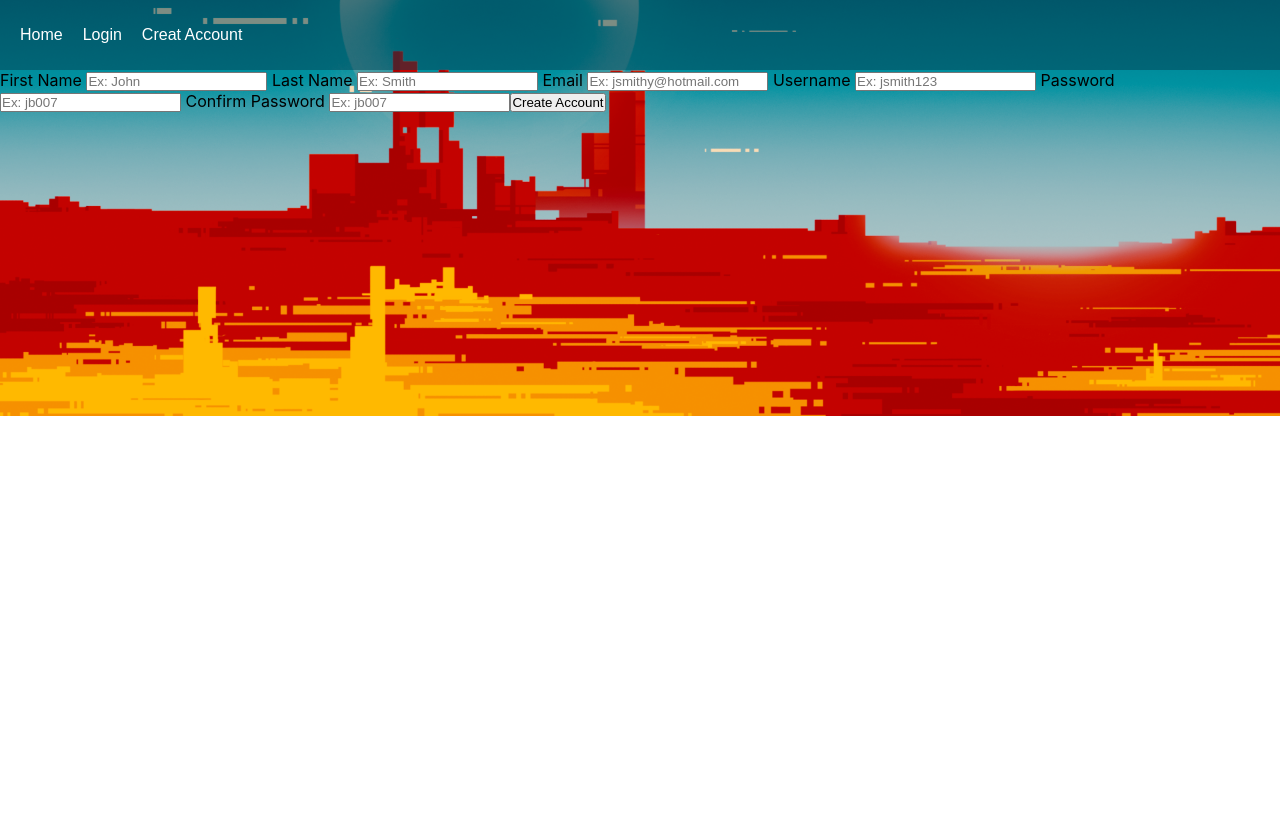
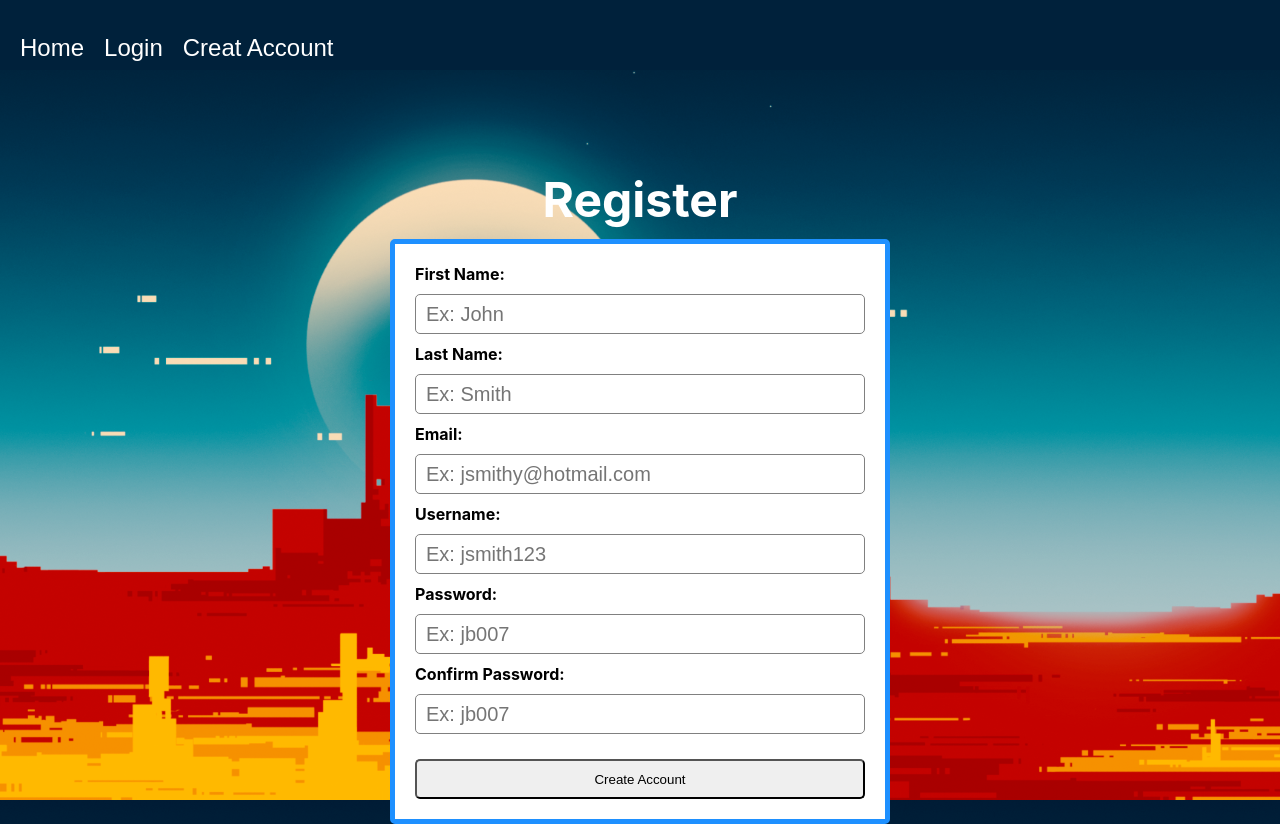
Before and after one commit to amimbs/react-weather-app-client, a React (Create React App) app: page /Register in a window 1280 px wide. Before the commit the page ends 800 px from the top, so only its background shows below. Built offline with nearby package versions, Linux system fonts and the light colour scheme.

Commit message:
styled home page and registration pages. Fixed the forecast componet to correctly show days and times

```diff
--- a/src/App.css
+++ b/src/App.css
@@ -26,14 +26,17 @@
   /* CSS for other than iOS devices */
 }
 
-body {
-  background: url('./assets/barren_by_josegoncalo_de24e2u.png') no-repeat center center/cover;
+body, html {
   display: block;
   align-content: center;
   min-height: 100%;
-  height: auto;
+  height: 100%;
   top: 0;
   left: 0;
+}
+
+body {
+  background: url('./assets/barren_by_josegoncalo_de24e2u.png') center center/cover;
 }
 
 .box-shadow {
@@ -85,18 +88,16 @@ h1{
 .navbar {
   width: 100%;
   height: 70px;
-  background-color: rgba(2, 64, 83, 0.5) ;
+  background-color: rgba(0, 33, 59) ;
   display: flex;
   align-items: center;
 }
 
 .navbar a {
+  margin-top: 25px;
   margin-left: 20px;
   text-decoration: none;
+  font-size: 1.5rem;
   color: white;
   font-family: Arial, Helvetica, sans-serif;
 }
-
-span{
-  color: red
-}
--- a/src/components/CurrentForecast.jsx
+++ b/src/components/CurrentForecast.jsx
@@ -1,27 +1,25 @@
+import moment from "moment";
 import React from "react";
 import styled from "styled-components";
-// import image from "../assets/dusty.jpg"
 import image from "../assets/city.bmp"
+// import { getHumanDay } from "./FiveDay";
 
 
 
 export default function CurrentForecast({ current }) {
-    const precipitation = current.current.precip_in;
-    console.log(current.location.localtime)
-    let apidate = new Date(current.location.localtime)
-    let computerDate = apidate.getTime()/1000
-    console.log(computerDate)
-    let humanDate = new Date(computerDate * 1000);
-    let readableDate = humanDate.toLocaleString([], {year: 'numeric', month: 'numeric', day: 'numeric', hour: '2-digit', minute: '2-digit'});;
+    const precipitation = current.rain && current.rain['1h'] ? (current.rain['1h'] / 25.4) : 0;
+    const date = moment.unix(current.dt)
+    const readableDate = date.format('dddd MMMM Do YYYY')
+
 
     const formatPrecip = () => {
 
         if (precipitation === 0) {
-            return '0 in';
+            return '0 in'
         } else if (precipitation < 1) {
-            return '< 1 in';
+            return '< 1 in'
         } else {
-            return precipitation.toFixed() + 'in';
+            return precipitation.toFixed() + 'in'
         };
     };
 
@@ -29,22 +27,19 @@ export default function CurrentForecast({ current }) {
     return (
         <StyledCurrentForecast>
             <div className="current-forecast box-shadow">
-
-                <img src={current.current.condition.icon} alt="icon" />
-
-                <h1>{current.current.temp_f.toFixed()}°F</h1>
+                <img src={`https://openweathermap.org/img/wn/${current.weather[0].icon}@2x.png`} alt="icon" />
+                <h1>{current.main.temp.toFixed()}°F</h1>
+                <h4>{current.weather[0].description}</h4>
 
                 <div className="content">
                     <h5>
                         Precipitation Volumn: {formatPrecip()}
                     </h5>
-
                     <h5>
-                        Wind Speed: {current.current.wind_mph.toFixed()} MPH
+                        Wind Speed: {current.wind.speed.toFixed()} MPH
                     </h5>
-
                     <h5>
-                        Humidity: {current.current.humidity}%
+                        Humidity: {current.main.humidity}%
                     </h5>
 
                 </div>
@@ -52,19 +47,19 @@ export default function CurrentForecast({ current }) {
 
             <div className="location box-shadow">
                 <h2>
-                    {current.location.name}
+                    {current.name}
                 </h2>
                 <h3>
-                    {current.location.region}
+                    {current.sys.country}
                 </h3>
+                <img src={image} alt="city" />
                 <h4>
-                    {current.location.country}
+                    {readableDate}
                 </h4>
-
-                <img src={image} alt="city" />
-
                 <h5>
-                    {readableDate}
+                    Lat: {current.coord.lat}
+                    <br/>
+                    Lon: {current.coord.lon}
                 </h5>
             </div>
 
@@ -94,7 +89,13 @@ const StyledCurrentForecast = styled.div`
 
         h1 {
             font-size: 2rem;
-            margin-bottom: 30px
+            margin-bottom: 10px
+        }
+
+        h4 {
+            text-align: center;
+            font-size: 1rem;
+            margin-bottom: 10px;
         }
 
         .content {
@@ -121,15 +122,14 @@ const StyledCurrentForecast = styled.div`
             margin-bottom: 10px;
         }
         h4 {
-            text-align: right;
+            text-align: center;
             font-size: 1rem;
             margin-bottom: 10px;
             font-weight: 500;
         }
         h5 {
             text-align: center;
-            font-size: 1rem;
-            margin-bottom: 10px;
+            font-size: .95rem;
             font-weight: 500;
         }
         img {
--- a/src/components/FiveDay.jsx
+++ b/src/components/FiveDay.jsx
@@ -27,19 +27,18 @@ export function getHumanDay(date) {
 }
 
 export default function FiveDay({ fiveDay }) {
-    // let day1 = fiveDay.list.slice(0, 8).map(dayMapper);
-    let day2 = fiveDay.list.slice(1, 9).map(dayMapper);
-    let day3 = fiveDay.list.slice(9, 17).map(dayMapper);
-    let day4 = fiveDay.list.slice(17, 25).map(dayMapper);
-    let day5 = fiveDay.list.slice(25, 33).map(dayMapper);
-    let day6 = fiveDay.list.slice(33, 40).map(dayMapper);
+    let day2 = fiveDay.list.slice(0, 8).map(dayMapper);
+    let day3 = fiveDay.list.slice(8, 16).map(dayMapper);
+    let day4 = fiveDay.list.slice(16, 24).map(dayMapper);
+    let day5 = fiveDay.list.slice(24, 32).map(dayMapper);
+    let day6 = fiveDay.list.slice(32, 40).map(dayMapper);
 
     // this is the indiviual day
     return (
         <div>
 
             <div className="weatherwindows" >
-                <h2 className="weekDay">{getHumanDay(fiveDay.list[1].dt_txt)}</h2>
+                <h2 className="weekDay">{getHumanDay(fiveDay.list[0].dt_txt)}</h2>
                 <div className="day">
                     {day2}
                 </div>
@@ -53,21 +52,21 @@ export default function FiveDay({ fiveDay }) {
             </div>
 
             <div className="weatherwindows" >
-                <h2 className="weekDay">{getHumanDay(fiveDay.list[17].dt_txt)}</h2>
+                <h2 className="weekDay">{getHumanDay(fiveDay.list[16].dt_txt)}</h2>
                 <div className="day">
                     {day4}
                 </div>
             </div>
 
             <div className="weatherwindows" >
-                <h2 className="weekDay">{getHumanDay(fiveDay.list[25].dt_txt)}</h2>
+                <h2 className="weekDay">{getHumanDay(fiveDay.list[24].dt_txt)}</h2>
                 <div className="day">
                     {day5}
                 </div>
             </div>
 
             <div className="weatherwindows" >
-                <h2 className="weekDay">{getHumanDay(fiveDay.list[33].dt_txt)}</h2>
+                <h2 className="weekDay">{getHumanDay(fiveDay.list[32].dt_txt)}</h2>
                 <div className="day">
                     {day6}
                 </div>
--- a/src/components/Home.jsx
+++ b/src/components/Home.jsx
@@ -4,8 +4,9 @@ import { useState } from 'react';
 import SearchBar from './SearchBar'
 import 'react-toastify/dist/ReactToastify.css';
 import apiRequest from '../hooks/apiRequest';
-// import CurrentForecast from './CurrentForecast';
-import CurrentForecast2 from './CurrentForecast';
+import CurrentForecast from './CurrentForecast';
+import styled from 'styled-components';
+import image from '../assets/barren_by_josegoncalo_de24e2u.png'
 
 import FiveDay from './FiveDay';
 
@@ -13,12 +14,11 @@ export default function Home() {
     const [queryResult, setQueryResult] = useState('Atlanta')
 
     const { fiveDay, current, loading } = apiRequest(queryResult)
-    console.log(queryResult)
 
     const bodyDiv = Object.keys(fiveDay, current).length !== 0 && (
         // there has to be a wrapper here because react can only return a single url element
         <>
-            <CurrentForecast2 current={current} />
+            <CurrentForecast current={current} />
             <h2 style={{ margin: "50px 0" }} className="forecast">Forecast</h2>
             <FiveDay fiveDay={fiveDay} />
         </>
@@ -27,10 +27,19 @@ export default function Home() {
     const loadingDiv = <div className="loadingDiv">Loading . . .</div>
 
     return (
-        <div className="App">
-            <h1 style={{ margin: "30px 0px" }}>Weather APP</h1>
-            <SearchBar setQueryResult={setQueryResult} />
-            {loading ? loadingDiv : bodyDiv}
-        </div>
+        <StyledHome>
+            <div className="App">
+                <h1 style={{ margin: "30px 0px" }}>Weather APP</h1>
+                <SearchBar setQueryResult={setQueryResult} />
+                {loading ? loadingDiv : bodyDiv}
+            </div>
+        </StyledHome>
     );
 }
+
+const StyledHome = styled.div`
+    {
+        background: url(${image}) no-repeat center center/cover;
+        height: 100%
+    }
+`
--- a/src/components/Login.jsx
+++ b/src/components/Login.jsx
@@ -1,6 +1,7 @@
 import React, { useState } from "react";
 import axios from "axios";
 import { toast } from "react-toastify";
+import styled from 'styled-components'
 
 export default function Login() {
     const [userName, setUserName] = useState('');
@@ -24,11 +25,12 @@ export default function Login() {
     };
 
     return (
+        <StyledLogin>
             <div className="Login">
-
                 <h1>Login</h1>
 
-            <div>
+                <div className='loginForm'>
+                <label> Username: </label>
                     <input
                         type="text"
                         placeholder="Username"
@@ -36,6 +38,7 @@ export default function Login() {
                         onChange={(e) => { setUserName(e.target.value) }}>
                     </input>
 
+                    <label> Password: </label>
                     <input
                         type="password"
                         placeholder="Password"
@@ -47,5 +50,56 @@ export default function Login() {
                 </div>
 
             </div>
+        </StyledLogin>
     );
 };
+
+const StyledLogin = styled.div`
+    .Login {
+        display: flex;
+        flex-direction: column;
+        align-items: center;
+        justify-content: center;
+        margin-top: 100px;
+    }
+
+    .Login h1 {
+        margin-bottom: 10px;
+    }
+
+    .loginForm {
+        display: flex;
+        flex-direction: column;
+        width: 500px;
+        height: auto;
+        padding: 20px;
+        border: 5px solid dodgerblue;
+        border-radius: 5px;
+        background-color: white
+    }
+
+    .loginForm label {
+        font-weight: bold;
+    }
+
+    .loginForm input {
+        height: 40px;
+        margin-top: 10px;
+        margin-bottom: 10px;
+        border: 1px solid grey;
+        border-radius: 5px;
+        padding-left: 10px;
+        font-size: 20px;
+    }
+
+    .loginForm button {
+        margin-top: 15px;
+        height: 40px;
+        border-radius: 5px;
+    }
+
+    .loginForm button:hover {
+        cursor: pointer;
+        background-color: #d6d6d6;
+    }
+`
--- a/src/components/Register.jsx
+++ b/src/components/Register.jsx
@@ -2,8 +2,10 @@ import React from 'react';
 import { Formik, Form, Field, ErrorMessage } from 'formik';
 import * as Yup from 'yup';
 import axios from 'axios';
+import styled from "styled-components";
 
-function Register() {
+
+export default function Register() {
 
   const initialValues = {
     firstName: "",
@@ -62,53 +64,55 @@ function Register() {
   }
 
   return (
-
-    <div className="register">
+    <StyledRegister>
+      <div className="Register">
+        <h1 className="">Register</h1>
+        <div className="db"></div>
         <Formik initialValues={initialValues} onSubmit={onSubmit} validationSchema={validationSchema}>
           <Form className="formContainer">
-          <label> First Name </label>
+            <label> First Name: </label>
             <ErrorMessage name="firstName" component="span" />
             <Field
-            id="inputFirstName"
+              id="inputField"
               name="firstName"
               placeholder="Ex: John" />
 
-          <label> Last Name </label>
+            <label> Last Name: </label>
             <ErrorMessage name="lastName" component="span" />
             <Field
-            id="inputLastName"
+              id="inputField"
               name="lastName"
               placeholder="Ex: Smith" />
 
-          <label> Email </label>
+            <label> Email: </label>
             <ErrorMessage name="email" component="span" />
             <Field
-            id="inputEmail"
+              id="inputField"
               name="email"
               placeholder="Ex: jsmithy@hotmail.com" />
 
-          <label> Username </label>
+            <label> Username: </label>
             <ErrorMessage name="userName" component="span" />
             <Field
-            id="inputUserName"
+              id="inputField"
               name="userName"
               placeholder="Ex: jsmith123" />
 
-          <label> Password </label>
+            <label> Password: </label>
             <ErrorMessage name="password" component="span" />
             <Field
               autoComplete="off"
               type="password"
-            id="inputPassword"
+              id="inputField"
               name="password"
               placeholder="Ex: jb007" />
 
-          <label> Confirm Password </label>
+            <label> Confirm Password: </label>
             <ErrorMessage name="confirmPassword" component="span" />
             <Field
               autoComplete="off"
               type="password"
-            id="inputConfirmPassword"
+              id="inputField"
               name="confirmPassword"
               placeholder="Ex: jb007" />
 
@@ -116,7 +120,62 @@ function Register() {
           </Form>
         </Formik>
       </div>
-  )
+    </StyledRegister>
+  );
+};
+
+const StyledRegister = styled.div`
+
+  .Register {
+    display: flex;
+    flex-direction: column;
+    align-items: center;
+    justify-content: center;
+    margin-top: 100px;
   }
 
-export default Register
+  .Register h1 {
+    margin-bottom: 10px;
+  }
+
+  .formContainer {
+    display: flex;
+    flex-direction: column;
+    width: 500px;
+    height: auto;
+    padding: 20px;
+    border: 5px solid dodgerblue;
+    border-radius: 5px;
+    background-color: white
+  }
+
+  .formContainer label {
+    font-weight: bold
+  }
+
+  .formContainer span {
+    color: red
+  }
+
+  .formContainer #inputField {
+    height: 40px;
+    margin-top: 10px;
+    margin-bottom: 10px;
+    border: 1px solid grey;
+    border-radius: 5px;
+    padding-left: 10px;
+    font-size: 20px;
+  }
+
+  .formContainer button {
+    margin-top: 15px;
+    height: 40px;
+    border-radius: 5px;
+  }
+
+  .formContainer button:hover {
+    cursor: pointer;
+    background-color: #d6d6d6;
+  }
+
+`
--- a/src/hooks/apiRequest.js
+++ b/src/hooks/apiRequest.js
@@ -15,8 +15,8 @@ const ApiRequest = (queryResults) => {
                 const apiKey = process.env.REACT_APP_WEATHER_KEY;
                 const weatherAPIKey = process.env.REACT_APP_WEATHER_API_KEY;
                 const fiveDayURL = `https://api.openweathermap.org/data/2.5/forecast?q=${queryResults}&appid=${apiKey}&units=imperial&cnt=40`;
-                // const currentURL = `https://api.openweathermap.org/data/2.5/weather?q=${queryResults}&appid=${apiKey}&units=imperial`;
-                const currentURL = `http://api.weatherapi.com/v1/forecast.json?key=${weatherAPIKey}&q=${queryResults}&days=10&aqi=no&alerts=no`
+                const currentURL = `https://api.openweathermap.org/data/2.5/weather?q=${queryResults}&appid=${apiKey}&units=imperial`;
+                // const currentURL = `http://api.weatherapi.com/v1/forecast.json?key=${weatherAPIKey}&q=${queryResults}&days=10&aqi=no&alerts=no`
                 if (queryResults !== "") {
                     setLoading(true);
                     const fiveDayRes = await axios.get(fiveDayURL);
```
Lines whose indentation alone changed are shown as unchanged.
